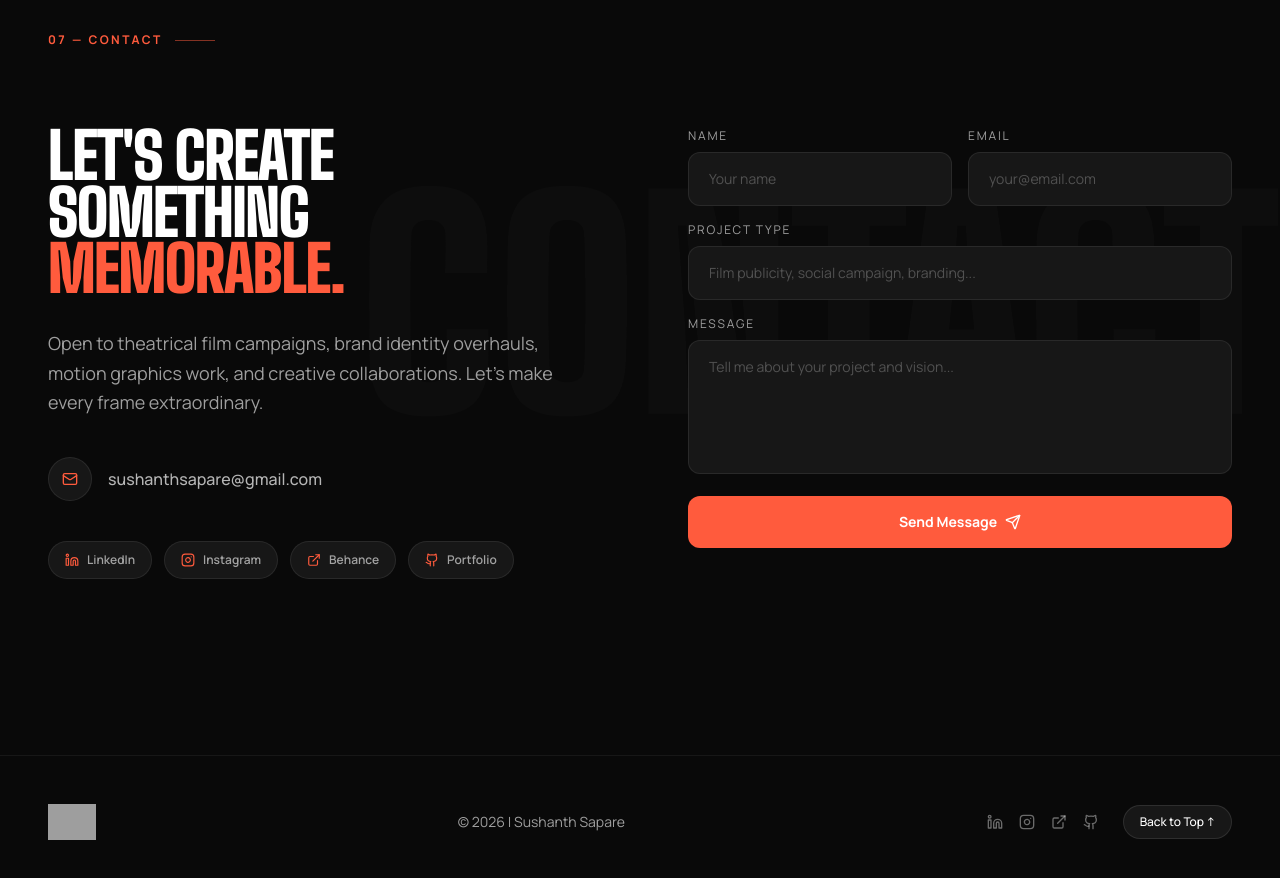
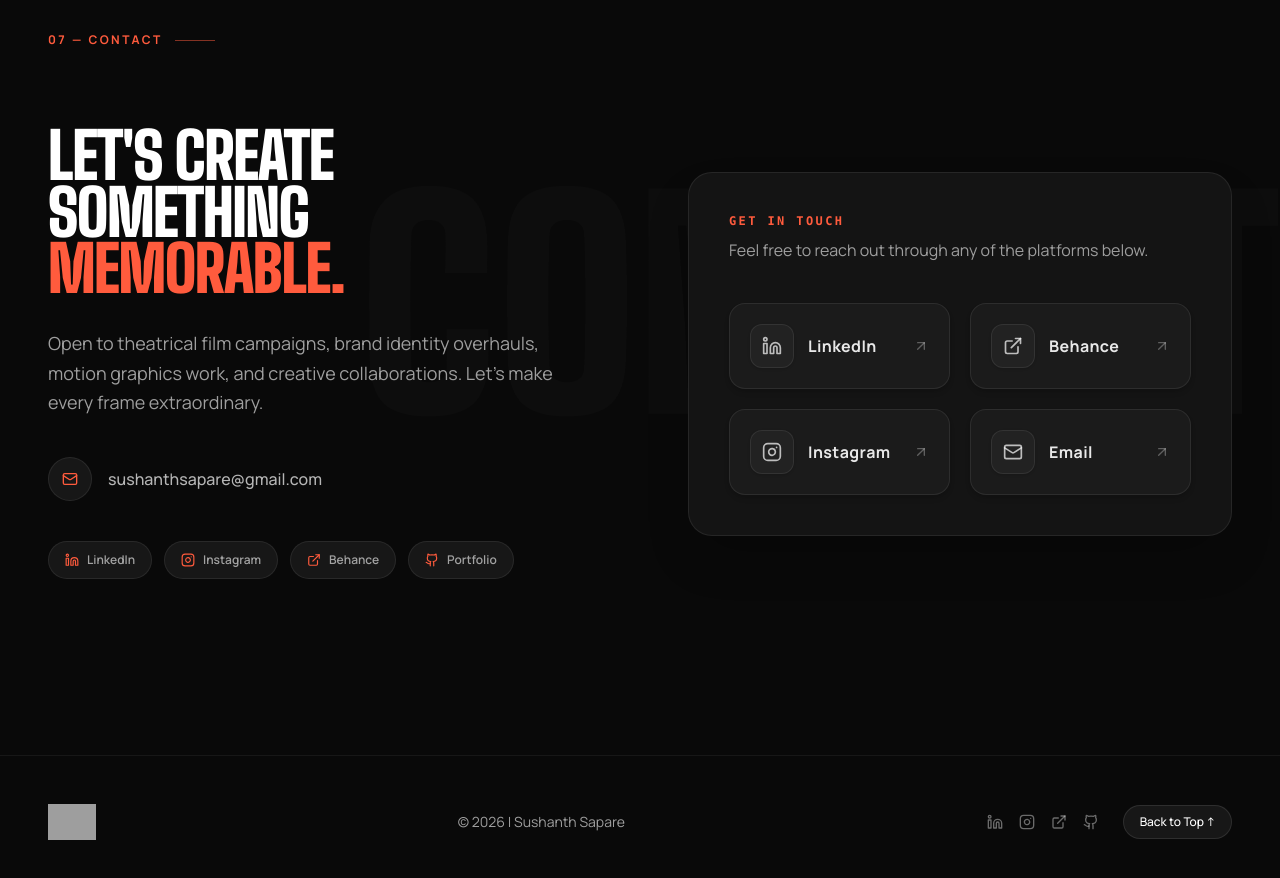
Before and after one commit to sushaaanthh/sushanth-sapare-gd, a React (Vite) app: page / in a window 1280 px wide. Shown: the part 11000-11878 px from the top of the page. Built offline with nearby package versions, Linux system fonts and the light colour scheme; grey boxes are pictures that could not be loaded.

Commit message:
updated contact section

```diff
--- a/index.html
+++ b/index.html
@@ -7,7 +7,7 @@
   <meta name="viewport" content="width=device-width, initial-scale=1.0" />
   <title>Sushanth Sapare | Graphic Designer Portfolio</title>
   <meta name="description"
-    content="Showcase your graphic design expertise with a premium portfolio website that highlights film publicity, branding, and visual storytelling through immersive design." />
+    content="I am Sushanth Sapare, a graphic designer and video editor who highlights film publicity, branding, and visual storytelling through immersive design." />
   <meta name="robots" content="noindex, nofollow" />
   <style>
     html,
--- a/src/app/App.tsx
+++ b/src/app/App.tsx
@@ -1,7 +1,7 @@
 import React, { useState, useEffect, useRef } from "react";
 import { motion, AnimatePresence, useInView } from "motion/react";
 import {
-  ArrowUpRight, Menu, X, Mail, Send,
+  ArrowUpRight, Menu, X, Mail,
   Instagram, Linkedin, Github, ExternalLink,
   ChevronLeft, ChevronRight
 } from "lucide-react";
@@ -1316,20 +1316,6 @@ function Experience() {
 function Contact() {
   const ref = useRef<HTMLElement>(null);
   const isInView = useInView(ref, { once: true, margin: "-80px" });
-  const [form, setForm] = useState({ name: "", email: "", project: "", message: "" });
-  const [sent, setSent] = useState(false);
-
-  function handleSubmit(e: React.FormEvent) {
-    e.preventDefault();
-    setSent(true);
-    setTimeout(() => {
-      setSent(false);
-      setForm({ name: "", email: "", project: "", message: "" });
-    }, 4000);
-  }
-
-  const inputClass =
-    "w-full bg-[#171717] border border-white/[0.08] rounded-xl px-5 py-4 text-white text-sm placeholder-white/25 focus:outline-none focus:border-[#FF5B3D]/45 transition-colors duration-300";
 
   return (
     <section id="contact" ref={ref} className="relative py-28 lg:py-44 bg-[#090909] overflow-hidden">
@@ -1352,7 +1338,7 @@ function Contact() {
       <div className="relative z-10 max-w-7xl mx-auto px-6 lg:px-12">
         <SectionLabel label="07 — CONTACT" />
 
-        <div className="grid lg:grid-cols-2 gap-14 lg:gap-24">
+        <div className="grid lg:grid-cols-2 gap-14 lg:gap-24 items-center">
           <motion.div
             initial={{ opacity: 0, x: -30 }}
             animate={isInView ? { opacity: 1, x: 0 } : {}}
@@ -1404,94 +1390,69 @@ function Contact() {
             </div>
           </motion.div>
 
-          <motion.form
-            onSubmit={handleSubmit}
-            className="space-y-4"
+          {/* Right Side: Premium Contact Card */}
+          <motion.div
+            className="bg-[#141414] border border-white/[0.08] rounded-3xl p-8 sm:p-10 shadow-2xl flex flex-col justify-between"
             initial={{ opacity: 0, x: 30 }}
             animate={isInView ? { opacity: 1, x: 0 } : {}}
             transition={{ duration: 0.9, delay: 0.2, ease: [0.16, 1, 0.3, 1] }}
           >
-            <div className="grid sm:grid-cols-2 gap-4">
-              <div>
-                <label className="block text-xs text-[#9E9E9E] tracking-[0.15em] uppercase mb-2">Name</label>
-                <input
-                  type="text"
-                  value={form.name}
-                  onChange={(e) => setForm({ ...form, name: e.target.value })}
-                  placeholder="Your name"
-                  required
-                  className={inputClass}
-                />
-              </div>
-              <div>
-                <label className="block text-xs text-[#9E9E9E] tracking-[0.15em] uppercase mb-2">Email</label>
-                <input
-                  type="email"
-                  value={form.email}
-                  onChange={(e) => setForm({ ...form, email: e.target.value })}
-                  placeholder="your@email.com"
-                  required
-                  className={inputClass}
-                />
-              </div>
+            <div className="mb-8 sm:mb-10">
+              <span className="text-xs font-mono font-bold tracking-[0.2em] uppercase text-[#FF5B3D] block mb-2">
+                GET IN TOUCH
+              </span>
+              <p className="text-sm sm:text-base text-[#9E9E9E] leading-relaxed">
+                Feel free to reach out through any of the platforms below.
+              </p>
             </div>
 
-            <div>
-              <label className="block text-xs text-[#9E9E9E] tracking-[0.15em] uppercase mb-2">Project Type</label>
-              <input
-                type="text"
-                value={form.project}
-                onChange={(e) => setForm({ ...form, project: e.target.value })}
-                placeholder="Film publicity, social campaign, branding..."
-                className={inputClass}
-              />
+            <div className="grid grid-cols-1 sm:grid-cols-2 gap-4 sm:gap-5">
+              {[
+                {
+                  platform: "LinkedIn",
+                  url: "https://www.linkedin.com/in/sushanth-sapare/",
+                  Icon: Linkedin,
+                },
+                {
+                  platform: "Behance",
+                  url: "https://www.behance.net/sushanthsapare",
+                  Icon: ExternalLink,
+                },
+                {
+                  platform: "Instagram",
+                  url: "https://www.instagram.com/sushhaaanthh/",
+                  Icon: Instagram,
+                },
+                {
+                  platform: "Email",
+                  url: "mailto:sushanthsapare@gmail.com",
+                  Icon: Mail,
+                },
+              ].map(({ platform, url, Icon }) => (
+                <motion.a
+                  key={platform}
+                  href={url}
+                  target={url.startsWith("http") ? "_blank" : undefined}
+                  rel={url.startsWith("http") ? "noopener noreferrer" : undefined}
+                  className="group p-5 bg-[#1b1b1b] border border-white/[0.08] hover:border-[#FF5B3D]/45 rounded-2xl flex items-center justify-between transition-all duration-300 cursor-pointer shadow-md hover:shadow-lg"
+                  whileHover={{ y: -4, scale: 1.02 }}
+                  whileTap={{ scale: 0.98 }}
+                  transition={{ duration: 0.25, ease: [0.16, 1, 0.3, 1] }}
+                >
+                  <div className="flex items-center gap-3.5">
+                    <div className="w-11 h-11 rounded-xl bg-[#222222] border border-white/[0.08] group-hover:border-[#FF5B3D]/35 flex items-center justify-center text-white/70 group-hover:text-[#FF5B3D] transition-colors duration-300 shadow-sm">
+                      <Icon className="w-5 h-5" />
+                    </div>
+                    <span className="text-base font-bold text-white/90 group-hover:text-white transition-colors tracking-wide">
+                      {platform}
+                    </span>
+                  </div>
+
+                  <ArrowUpRight className="w-4 h-4 text-white/30 group-hover:text-[#FF5B3D] transition-colors duration-300" />
+                </motion.a>
+              ))}
             </div>
-
-            <div>
-              <label className="block text-xs text-[#9E9E9E] tracking-[0.15em] uppercase mb-2">Message</label>
-              <textarea
-                value={form.message}
-                onChange={(e) => setForm({ ...form, message: e.target.value })}
-                placeholder="Tell me about your project and vision..."
-                required
-                rows={5}
-                className={`${inputClass} resize-none`}
-              />
-            </div>
-
-            <motion.button
-              type="submit"
-              className="w-full flex items-center justify-center gap-3 px-8 py-4 bg-[#FF5B3D] text-white font-bold text-sm rounded-xl overflow-hidden relative"
-              whileHover={{ scale: 1.01, backgroundColor: "#ff7b63" }}
-              whileTap={{ scale: 0.98 }}
-            >
-              <AnimatePresence mode="wait">
-                {sent ? (
-                  <motion.span
-                    key="sent"
-                    className="flex items-center gap-2"
-                    initial={{ opacity: 0, y: 10 }}
-                    animate={{ opacity: 1, y: 0 }}
-                    exit={{ opacity: 0, y: -10 }}
-                    transition={{ duration: 0.3 }}
-                  >
-                    Message Sent ✓
-                  </motion.span>
-                ) : (
-                  <motion.span
-                    key="send"
-                    className="flex items-center gap-2"
-                    initial={{ opacity: 0, y: 10 }}
-                    animate={{ opacity: 1, y: 0 }}
-                    exit={{ opacity: 0, y: -10 }}
-                    transition={{ duration: 0.3 }}
-                  >
-                    Send Message <Send className="w-4 h-4" />
-                  </motion.span>
-                )}
-              </AnimatePresence>
-            </motion.button>
-          </motion.form>
+          </motion.div>
         </div>
       </div>
     </section>
```
Also changed, not shown: 5 other files (tests, documents, lock files or other folders).
